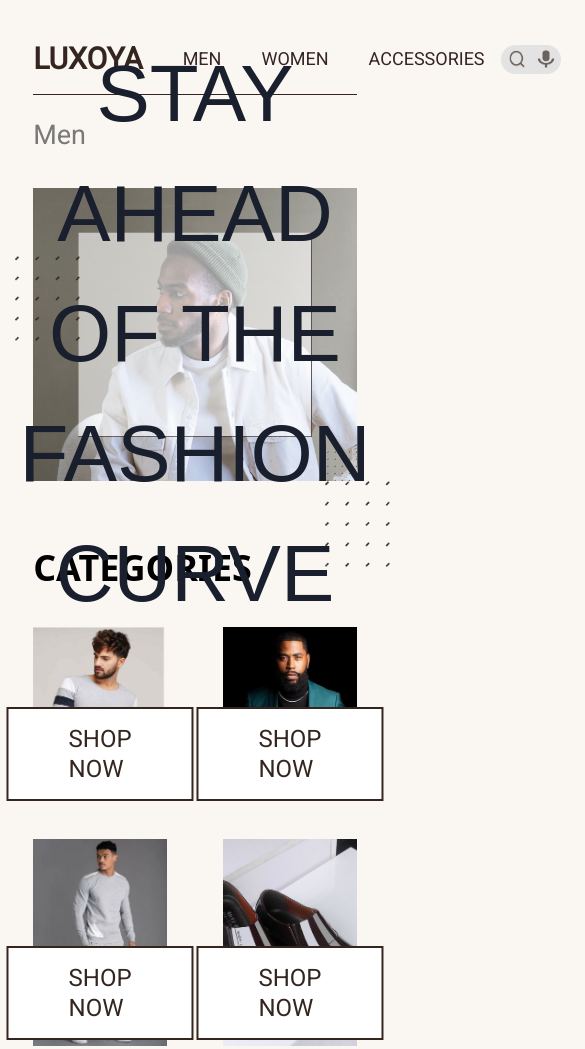
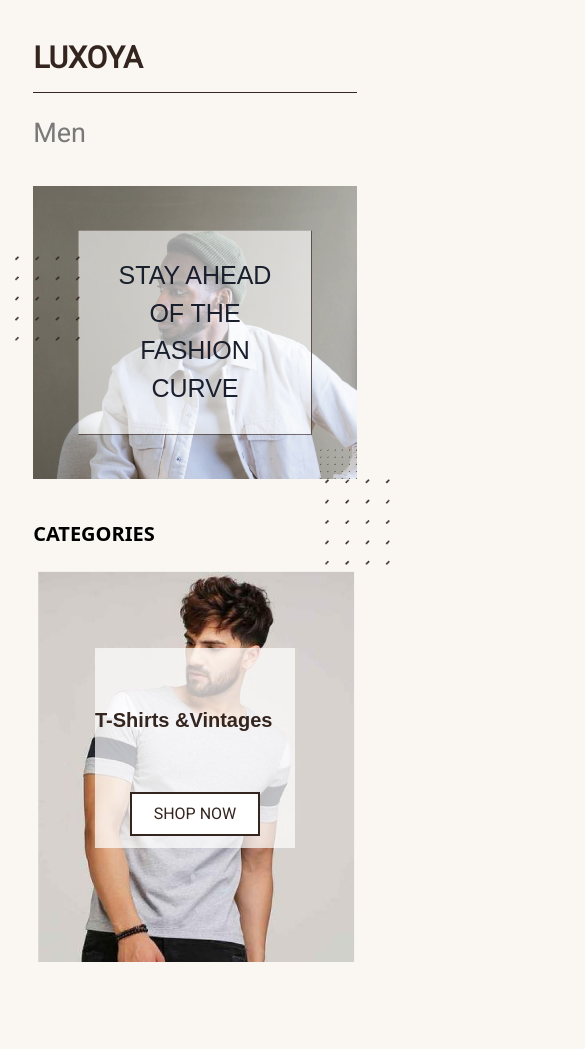
Before and after one commit to Tifetheboss/Luxoya-ecommerce-website-, a website: page men.html in a window 390 px wide. Shown: the top 1049 px of the page, 585 px wide, since content can reach past the window. Drawn offline with Linux system fonts and the light colour scheme; a web font is replaced by a local one.

Commit message:
responsiveness is done

```diff
--- a/input.css
+++ b/input.css
@@ -85,7 +85,7 @@ body{
   top: 65%;
   transform: translate(-50%, -50%);
   font-size: 24px;
-    padding: 6px 11px;
+  padding: 6px 11px;
 }
 
 
@@ -95,7 +95,7 @@ body{
   top: 65%;
   transform: translate(-50%, -50%);
   font-size: 16px;
-    padding: px px;
+  padding: px px;
 }
 
 .vector-14{
@@ -181,7 +181,7 @@ body{
     height: 100%;
   }
 
-  .category-types {
+  .category-types{
     display: flex;
     flex-direction: row;
     flex-wrap: wrap;
@@ -201,7 +201,7 @@ body{
   .each-category .overlay{
     position: absolute;
     left: 50%;
-    top: 50%;
+    top: 40%;
     transform: translate(-50%, -50%);
     height: 382px;
     width: 374px;
@@ -215,37 +215,158 @@ body{
   .each-category .shop-now{
     position: absolute;
     left: 50%;
-    top: 60%;
+    top: 55%;
     transform: translate(-50%, -50%);
     font-size: 24px;
     font-weight: 400;
-    line-height: 30px;
     background-color:white;
-    padding: 15px 60px;
+    width: 260px;
+    line-height: 60px;
+    text-align: center;
     z-index: 1000;
     border: 2px solid #34251F;
     cursor: pointer;
   }
 
-  .each-category .overlay{
+  /* .each-category .overlay{
     display: none;
   }
 
   .each-category .shop-now:hover + .overlay{
     display: block;
-  }
+  } */
 
   .each-category .overlay-text{
     height: 124px;
-    width: 340px;
     padding:95px 0 0 56px;
+    width: 100%;
   }
 
   .each-category .overlay-text h2{
     font-size: 60px;
     font-weight: 600;
     line-height: 62px;
-    margin-bottom: 40px;
   }
 
+
+  /* =====================MEDIA QUERIES=======================*/
+
+  /* Tablet view */
+
+  @media only screen and (max-width: 1200px) {
+    .hero-headies{
+      font-size: 60px;
+    }
+
+    .each-category .shop-now{
+      width: 180px;
+      line-height: 45px;
+      font-size: 20px;
+    }
+
+    .each-category .overlay{
+      height: 250px;
+      width: 250px;
+    }
+
+    .each-category .overlay-text{
+      height: 124px;
+      padding:80px 0 0 32px;
+      width: 100%;
+    }
+
+    .each-category .overlay-text h2{
+      font-size: 30px;
+      font-weight: 600;
+      line-height: 30px;
+    }
+
+
+  }
+
+    /* Tablet view */
+
+  @media only screen and (max-width: 992px) {
+    .hero-headies{
+       font-size: 40px;
+    }
+
+    .breadcrumbs h2{
+      font-size: 20px;
+    }
+
+    .each-category .shop-now{
+      width: 150px;
+      line-height: 40px;
+      font-size: 18px;
+    }
+
+    .each-category .overlay{
+      height: 200px;
+      width: 200px;
+    }
+
+    .each-category .overlay-text{
+      height: 124px;
+      padding: 60px 0 0 32px;
+    }
+
+    .each-category .overlay-text h2{
+      font-size: 25px;
+    }
+
+    }
+
+
+    /* Mobile view */
+
+    @media only screen and (max-width: 576px) {
+      .hero-headies{
+         font-size: 25px;
+      }
+
+      .each-category .shop-now{
+        width: 130px;
+        line-height: 40px;
+        font-size: 16px;
+      }
+
+      .each-category .overlay{
+        height: 200px;
+        width: 200px;
+      }
+
+      .each-category .overlay-text{
+        height: 134px;
+        padding:60px 0 0 0px;
+        width: 90%;
+      }
+
+      .each-category .overlay-text h2{
+        font-size: 20px;
+        font-weight: 600;
+        line-height: 25px;
+      }
+
+      .category-types{
+        flex-direction: column;
+      }
+
+      .each-category img{
+        width: 600px;
+        align-items: center;
+        margin-left: 5px;
+      }
+
+      .breadcrumbs h2{
+        font-style: bold;
+        font-weight: 600;
+        font-size: 20px;
+        padding-bottom: 10px;
+        padding-top: 20px;
+      }
+
+
+      }
+
   /* Starman ends */
--- a/men.html
+++ b/men.html
@@ -13,27 +13,29 @@
 </head>
 <body class="bg-primary">
     <div id="container">
-        <nav class=" w-window  m-auto text-secondary font-roboto border-b-secondary border-b flex justify-between items-center pt-10 pb-4 text-lg ">
-            <span class="  ">
+        <nav
+            class="w-window m-auto text-secondary font-roboto border-b-secondary border-b flex justify-between items-center pt-10 pb-4 text-lg">
+            <span>
                 <p class="font-bold text-3xl">LUXOYA</p>
             </span>
-            <span class="max-[1300px]:ml-10 ml-40 max-[1300px]:mr-4 flex font-medium">
+            <span class="max-[1300px]:ml-10 ml-40 max-[1300px]:mr-4 flex font-medium max-[1024px]:hidden">
                 <a href="/men.html" class="hover:border-b-2 hover:border-secondary">MEN</a>
                 <a href="/women.html" class="hover:border-b-2 hover:border-secondary mx-10">WOMEN</a>
                 <a href="/accessories.html" class="hover:border-b-2 hover:border-secondary">ACCESSORIES</a>
             </span>
-             <span class="flex items-center">
+            <span class="flex items-center max-[1024px]:hidden">
                 <span class="relative mr-5">
                     <button class="absolute top-0 left-0 w-6 pl-2 h-full">
-              <img id="search-img"  src="/img/nav-img/Vector (11).png" alt="search-img">
+                        <img id="search-img" src="/img/nav-img/Vector (11).png" alt="search-img" />
                     </button>
-                 <input class="w-full h-full outline-none block bg-inputbg pl-8 pr-7  py-1 rounded-2xl" type="text" placeholder="Search Luxoya">
+                    <input class="w-full h-full outline-none block bg-inputbg pl-8 pr-7 py-1 rounded-2xl" type="text"
+                        placeholder="Search Luxoya" />
                     <button class="absolute top-0 right-0 w-6 h-full">
-              <img id="mic-img" src="/img/nav-img/Vector (12).png" alt="mic-icon">
+                        <img id="mic-img" src="/img/nav-img/Vector (12).png" alt="mic-icon" />
                     </button>
                 </span>
                 <button>
-             <img id="bag-img" src="/img/nav-img/Group (1).png" alt="bag-icon">
+                    <img id="bag-img" src="/img/nav-img/Group (1).png" alt="bag-icon" />
                 </button>
                 <button class="border-secondary ml-5 py-1 px-5 border">LOGIN</button>
             </span>
@@ -50,7 +52,7 @@
                     <img src="img/men-category-img/men-category-hero.png" alt="" class="men-hero-img">
                     <h1 class="font-kepler hero-headies">STAY AHEAD OF THE FASHION CURVE</h1>
                 </div>
-                <div class="flex justify-between">
+                <div class="flex justify-between max-[992px]:hidden">
                     <img id="vector-13" class="absolute top-64 left-0 dot" src="/img/nav-img/Vector (13).png" alt="" >
 
                     <img id="vector-13" class="absolute top-5 right-0 dot2" src="/img/nav-img/Vector (13).png" alt="">
@@ -173,7 +175,7 @@
 
         </main>
 
-
+<!--
         <footer class="bg-secondary mb-0">
             <div class="w-window m-auto flex justify-between font-roboto text-footer py-10">
                 <span class="w-footer1 text-white text-xl font-extrabold grid gap-5">
@@ -240,7 +242,7 @@
                     </span>
                 </span>
             </div>
-        </footer>
+        </footer> -->
     </div>
 </body>
 </html>
```
Also changed, not shown: accessories.html (+2 -2 lines), female_accessories.html (+10 -10 lines), men_accessories.html (+10 -12 lines), output.css. Lines whose indentation alone changed are shown as unchanged.
